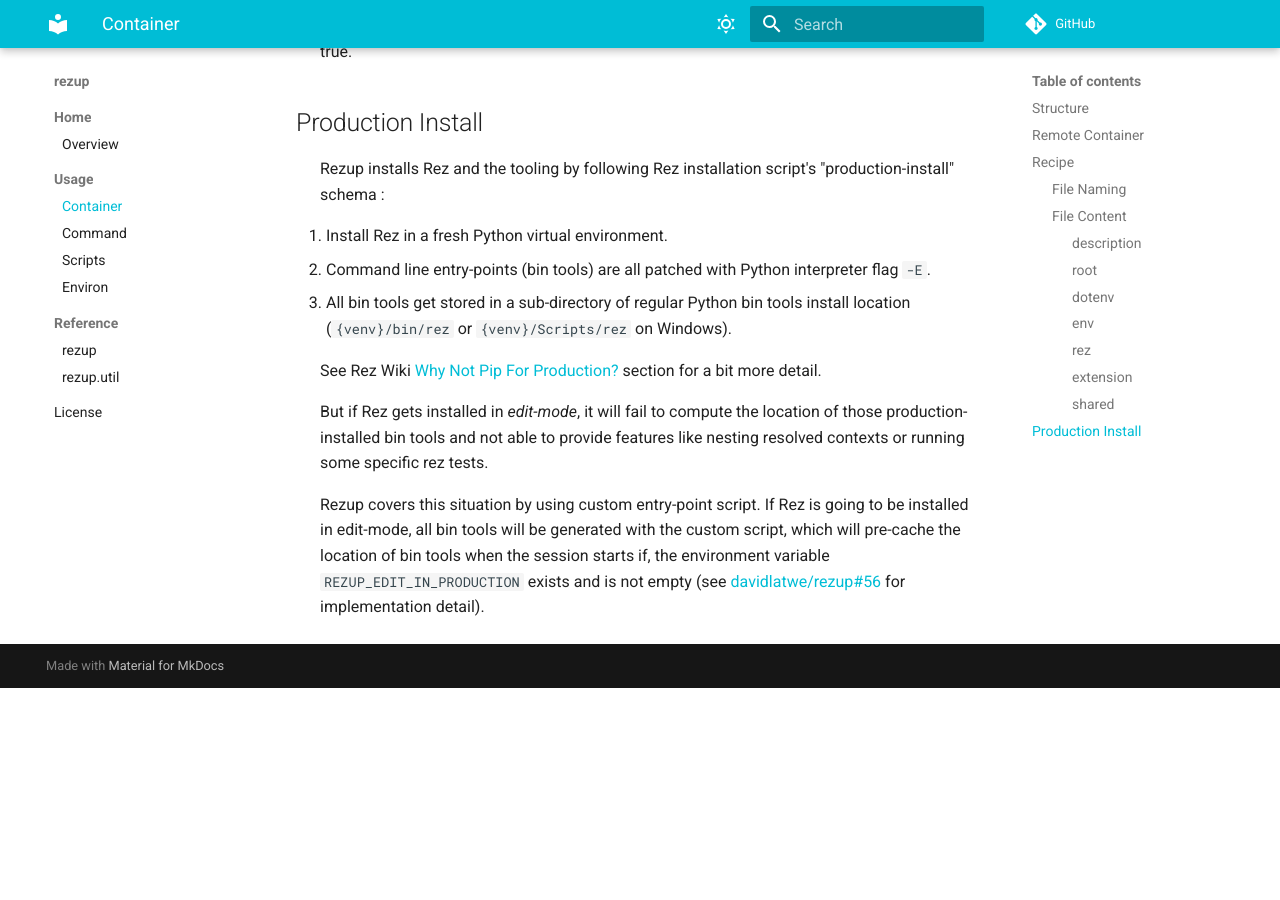
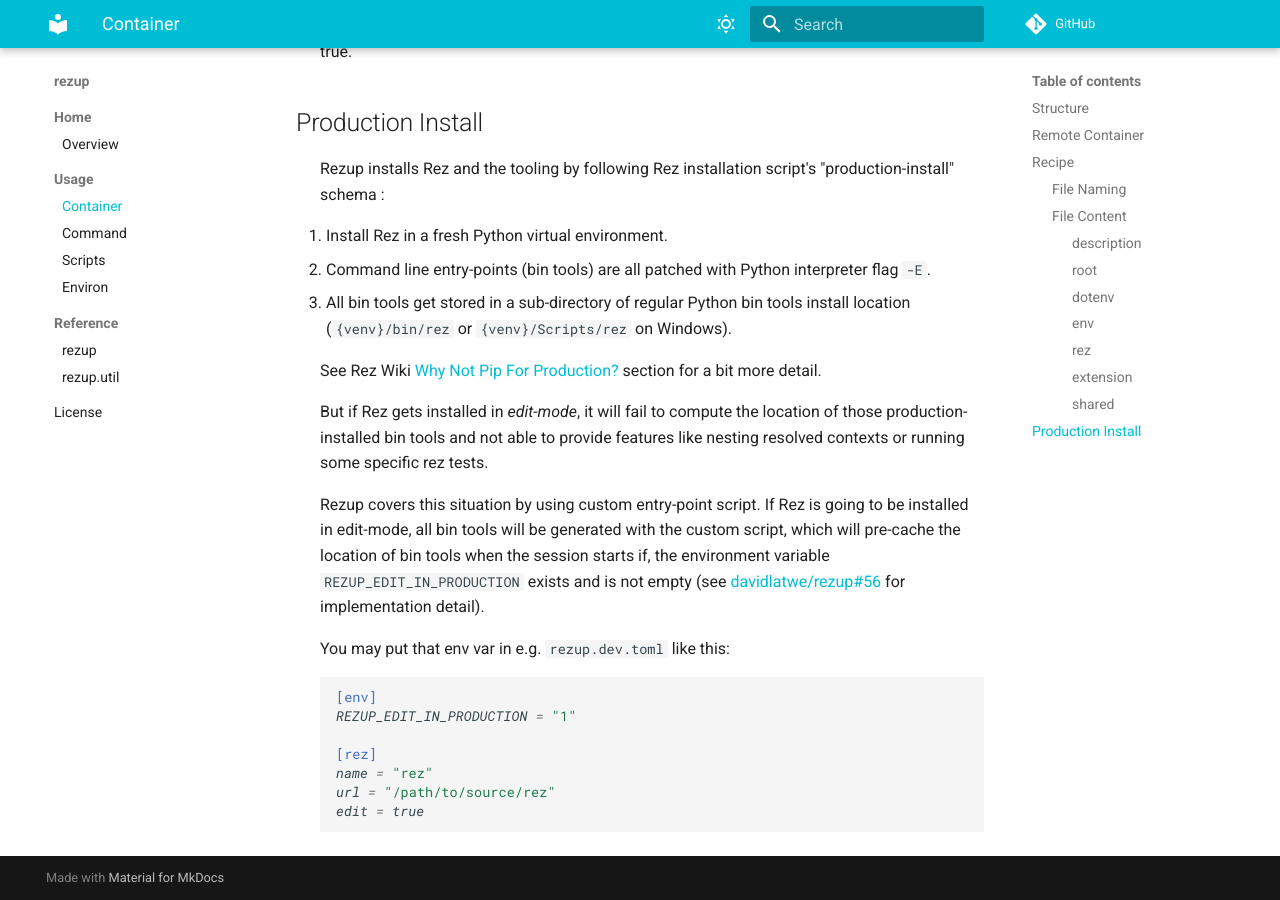
Before and after one commit to davidlatwe/rezup, an MkDocs documentation site: the page built from docs/container.md, in a window 1280 px wide and 900 px high, scrolled down 4851 px. Built offline with MkDocs 1.6.1 and Material for MkDocs 9.7.7, drawn with Linux system fonts in a browser that asks for light colours; comment, search, counter and statistics services are not loaded; before the commit the page ends 5539 px from its top, so only the background shows below that.

Commit message:
add example

````diff
--- a/docs/container.md
+++ b/docs/container.md
@@ -237,3 +237,15 @@
 But if Rez gets installed in *edit-mode*, it will fail to compute the location of those production-installed bin tools and not able to provide features like nesting resolved contexts or running some specific rez tests.
 
 Rezup covers this situation by using custom entry-point script. If Rez is going to be installed in edit-mode, all bin tools will be generated with the custom script, which will pre-cache the location of bin tools when the session starts if, the environment variable `REZUP_EDIT_IN_PRODUCTION` exists and is not empty (see [davidlatwe/rezup#56](https://github.com/davidlatwe/rezup/pull/56) for implementation detail).
+
+You may put that env var in e.g. `rezup.dev.toml` like this:
+
+```toml
+[env]
+REZUP_EDIT_IN_PRODUCTION = "1"
+
+[rez]
+name = "rez"
+url = "/path/to/source/rez"
+edit = true
+```
````
